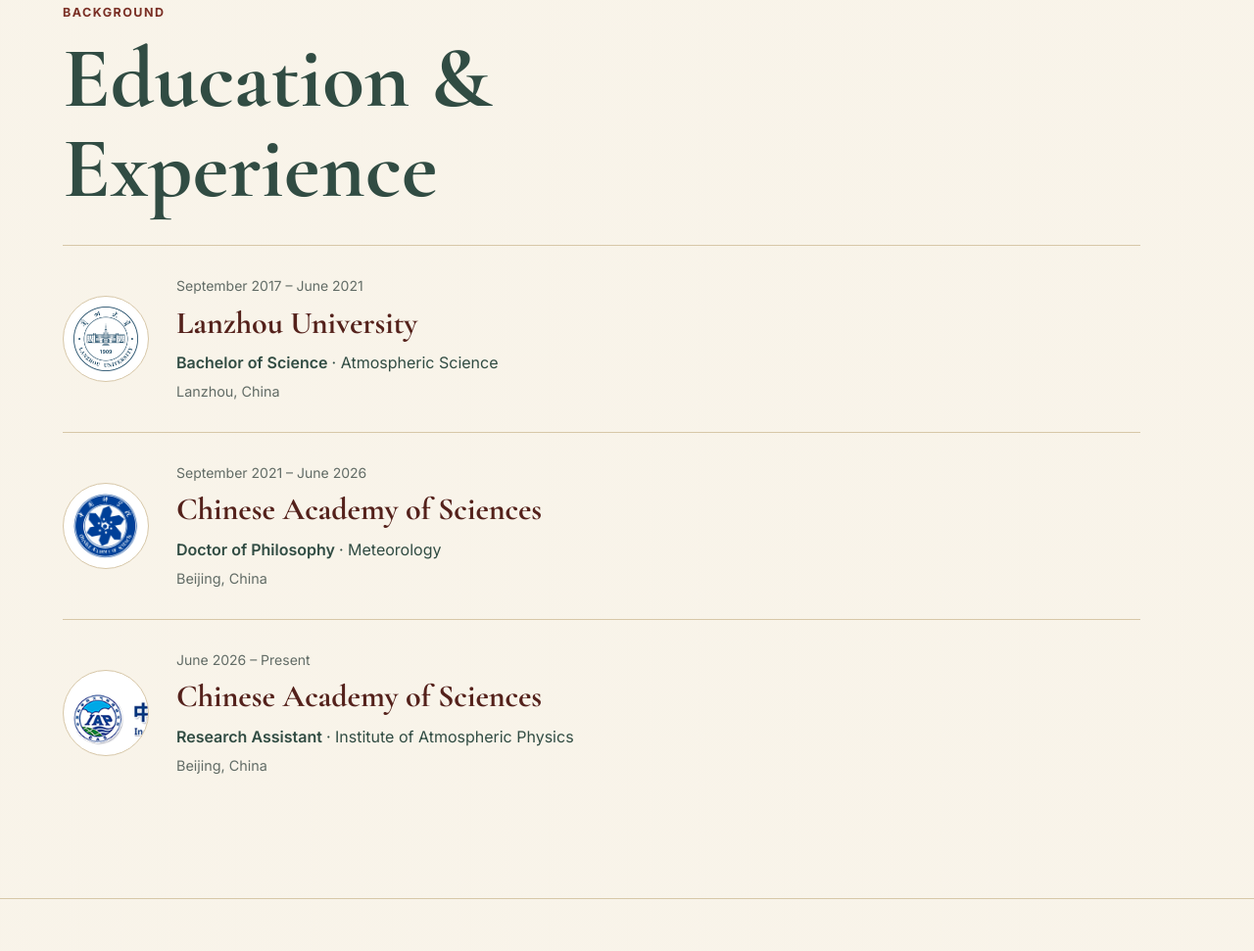
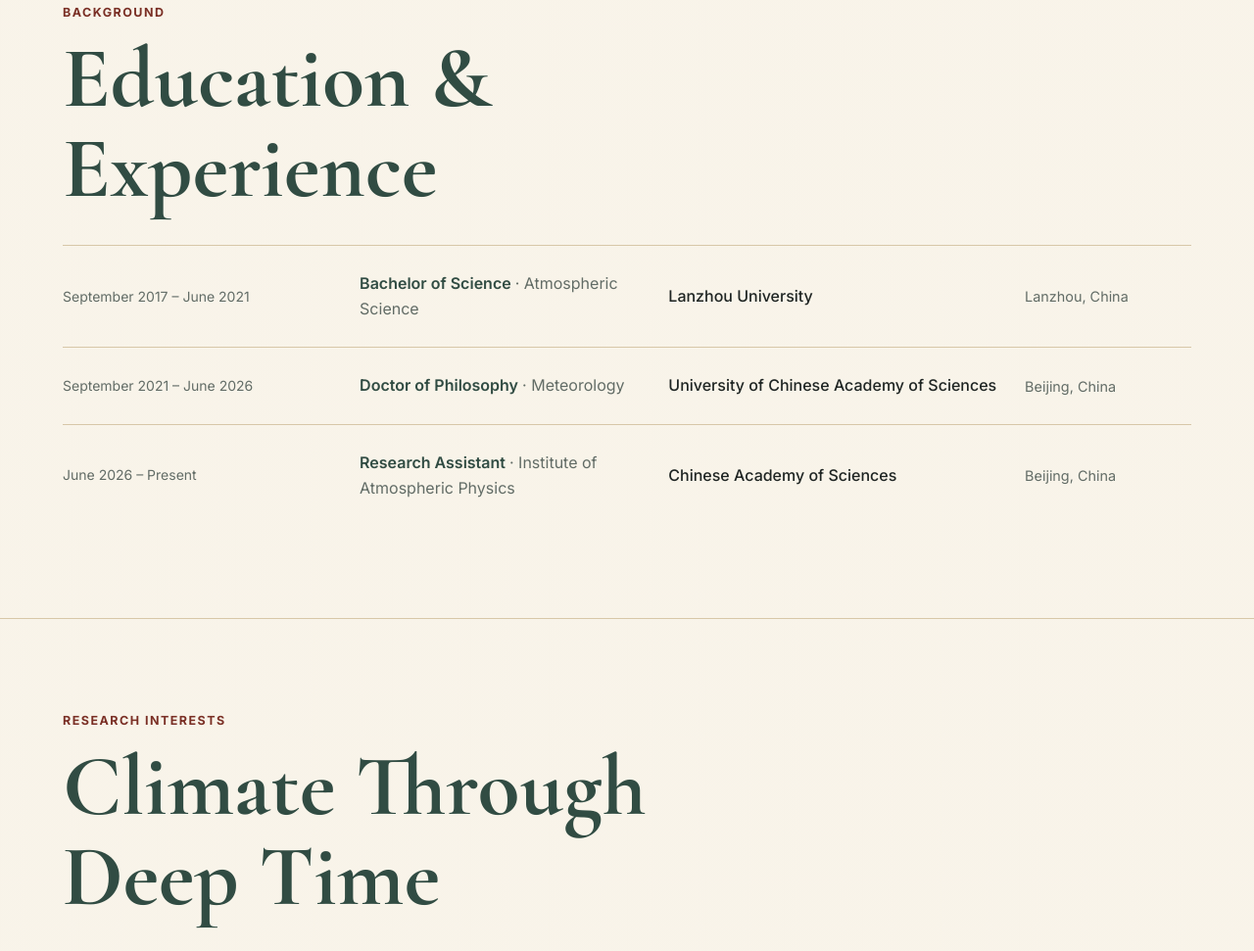
Before and after one commit to Zhangjzh2021/Zhangjzh2021.github.io, a plain HTML site: page index.html in a window 1280 px wide. Shown: the part 1119-2090 px from the top of the page at 98% size. Drawn offline with nearby package versions, Linux system fonts and the light colour scheme.

Commit message:
Simplify experience rows and resize profile icons

```diff
--- a/index.html
+++ b/index.html
@@ -49,31 +49,22 @@
         <div class="section-heading"><p class="kicker">Background</p><h2 id="experience-title">Education &amp; Experience</h2></div>
         <ol class="experience-list">
           <li class="experience-item">
-            <div class="institution-mark"><img src="assets/lzu.png" alt="Lanzhou University emblem" loading="lazy" /></div>
-            <div class="experience-copy">
             <p class="experience-date">September 2017 – June 2021</p>
-              <h3><a href="https://www.researchgate.net/institution/Lanzhou-University">Lanzhou University</a></h3>
             <p class="experience-role">Bachelor of Science <span>· Atmospheric Science</span></p>
+            <p class="experience-institution">Lanzhou University</p>
             <p class="experience-location">Lanzhou, China</p>
-            </div>
           </li>
           <li class="experience-item">
-            <div class="institution-mark"><img src="assets/cas.png" alt="Chinese Academy of Sciences emblem" loading="lazy" /></div>
-            <div class="experience-copy">
             <p class="experience-date">September 2021 – June 2026</p>
-              <h3><a href="https://www.researchgate.net/institution/Chinese_Academy_of_Sciences">Chinese Academy of Sciences</a></h3>
             <p class="experience-role">Doctor of Philosophy <span>· Meteorology</span></p>
+            <p class="experience-institution">University of Chinese Academy of Sciences</p>
             <p class="experience-location">Beijing, China</p>
-            </div>
           </li>
           <li class="experience-item">
-            <div class="institution-mark"><img src="assets/iap.png" alt="Institute of Atmospheric Physics emblem" loading="lazy" /></div>
-            <div class="experience-copy">
             <p class="experience-date">June 2026 – Present</p>
-              <h3><a href="https://www.researchgate.net/institution/Chinese_Academy_of_Sciences">Chinese Academy of Sciences</a></h3>
             <p class="experience-role">Research Assistant <span>· Institute of Atmospheric Physics</span></p>
+            <p class="experience-institution">Chinese Academy of Sciences</p>
             <p class="experience-location">Beijing, China</p>
-            </div>
           </li>
         </ol>
       </section>
--- a/style.css
+++ b/style.css
@@ -127,22 +127,19 @@ h1 {
 }
 
 .profile-details { margin-top: 24px; display: grid; justify-items: center; gap: 10px; }
-.profile-details p { margin: 0; display: flex; align-items: center; justify-content: center; gap: 10px; }
-.profile-details svg { width: 22px; height: 22px; flex-shrink: 0; color: var(--accent); }
+.profile-details p { margin: 0; display: inline-flex; align-items: center; justify-content: center; gap: 8px; }
+.profile-details p > svg { display: block; width: 1em; height: 1em; min-width: 1em; max-width: 1em; flex: 0 0 1em; color: var(--accent); }
 .degree { color: var(--green); font-size: 1.05rem; font-weight: 500; }
 .degree-field, .location { color: var(--muted); font-weight: 400; }
 .location { font-size: 0.95rem; }
-.experience-list { max-width: 1100px; padding: 0; margin: 0; list-style: none; }
-.experience-item { display: grid; grid-template-columns: 88px minmax(0, 1fr); gap: 28px; padding: 30px 0; border-top: 1px solid var(--line); align-items: center; }
-.institution-mark { width: 88px; height: 88px; padding: 10px; display: grid; place-items: center; background: white; border: 1px solid var(--line); border-radius: 50%; overflow: hidden; }
-.institution-mark img { display: block; width: 100%; height: 100%; object-fit: contain; }
-.experience-date { margin: 0 0 8px; color: var(--muted); font-size: 0.875rem; }
-.experience-copy h3 { font-size: clamp(1.5rem, 3vw, 2rem); line-height: 1.15; }
-.experience-copy a { text-decoration: none; }
-.experience-copy a:hover { color: var(--accent); }
-.experience-role { margin: 10px 0 4px; font-weight: 600; color: var(--green); }
-.experience-role span { font-weight: 400; }
-.experience-location { margin: 0; font-size: 0.9rem; color: var(--muted); }
+.experience-list { padding: 0; margin: 0; list-style: none; }
+.experience-item { display: grid; grid-template-columns: 1.15fr 1.2fr 1.4fr 0.7fr; gap: 24px; padding: 26px 0; border-top: 1px solid var(--line); align-items: center; }
+.experience-item p { margin: 0; }
+.experience-date { color: var(--muted); font-size: 0.875rem; }
+.experience-role { font-weight: 600; color: var(--green); }
+.experience-role span { font-weight: 400; color: var(--muted); }
+.experience-institution { font-weight: 500; color: var(--ink); }
+.experience-location { font-size: 0.9rem; color: var(--muted); }
 section[id] { scroll-margin-top: 100px; }
 
 .about {
@@ -380,14 +377,12 @@ h3 {
   }
 }
 
+@media (max-width: 900px) {
+  .experience-item { gap: 16px; font-size: 0.9rem; }
+}
 @media (max-width: 640px) {
   .nav { flex-wrap: wrap; row-gap: 12px; }
-  .degree { font-size: 0.95rem; }
-  .degree-field { display: block; margin-top: 3px; }
-  .experience-item { grid-template-columns: 60px minmax(0, 1fr); gap: 16px; align-items: start; }
-  .institution-mark { width: 60px; height: 60px; padding: 7px; }
-  .experience-role span { display: block; margin-top: 4px; }
+  .degree { font-size: 0.9rem; }
+  .experience-list { overflow-x: auto; }
+  .experience-item { min-width: 760px; }
 }
-
-.institution-mark img[src$="cas.png"] { object-fit: cover; object-position: left center; }
-.institution-mark img[src$="iap.png"] { object-fit: cover; object-position: left center; transform: scale(1.35); transform-origin: left center; }
```
Lines whose indentation alone changed are shown as unchanged.
